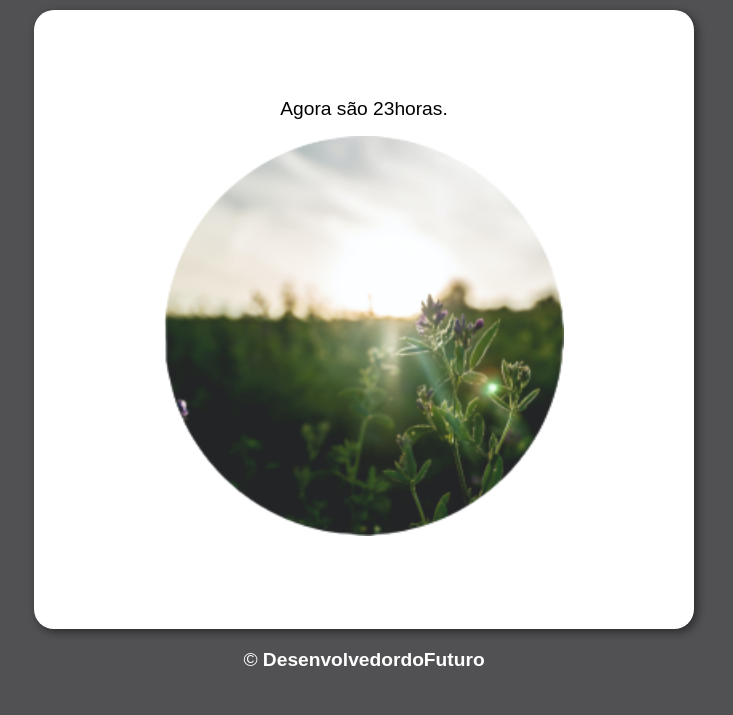
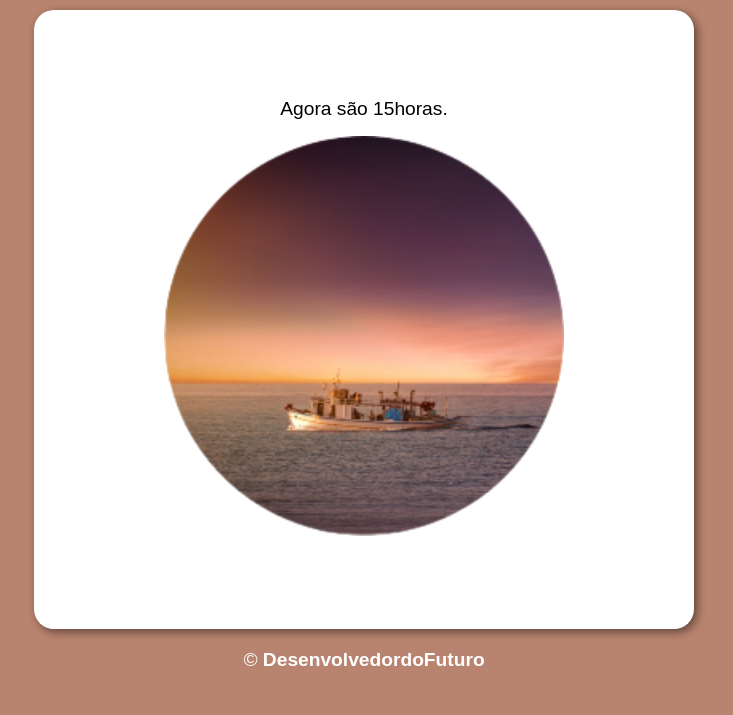
Before and after one commit to desenvolvedordofuturo/java-script, a plain HTML site: page modelo/ex014/ex014/modelo.html in a window 1280 px wide. Shown: the part 85-800 px from the top of the page, without its empty margins (276-1009 px from the left). Drawn offline with Linux system fonts and the light colour scheme.

Commit message:
ATUALIZADO

```diff
--- a/modelo/ex014/ex014/modelo.html
+++ b/modelo/ex014/ex014/modelo.html
@@ -16,7 +16,7 @@
             Aqui vai aparecer a mensagem...
         </div>
         <div id="foto">
-           <img id="imagem" src="fotomanha.png" alt="manha.png">
+           <img id="imagem" src="fotonoite.png" alt="manha.png">
         </div>
    </section>
    <footer>
--- a/modelo/ex014/ex014/script.js
+++ b/modelo/ex014/ex014/script.js
@@ -3,7 +3,7 @@ function carregar() {
     var img = window.document.getElementById('imagem')
     var data = new Date()
    // var hora = data.getHours()
-   var hora = 23
+   var hora = 15
     msg.innerHTML = `Agora são ${hora}horas.`
 
     if (hora >=  0 && hora <  12) {
```
